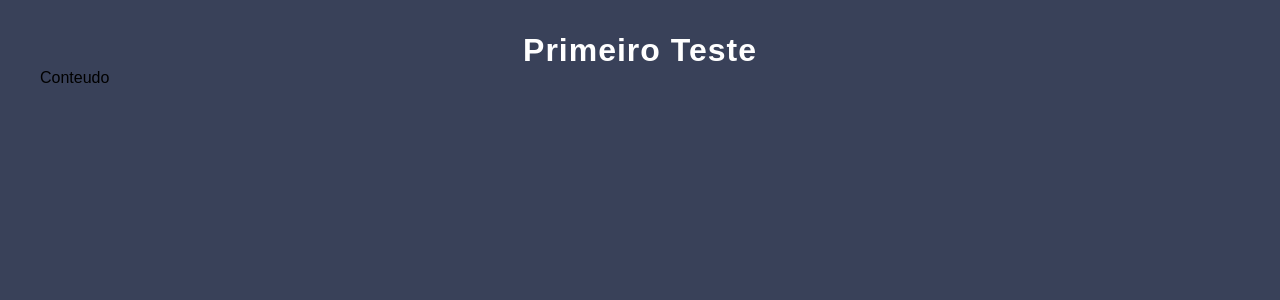
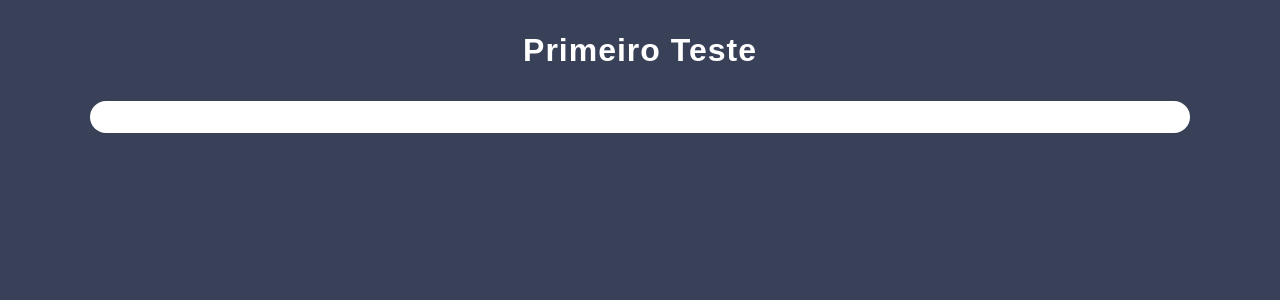
Before and after one commit to Henrique1204/Sistema-AGV-Mapa, a React (Create React App) app: page / in a window 1280 px wide. Shown: the top 300 px of the page. Built offline with nearby package versions, Linux system fonts and the light colour scheme; the HTML template or start-up script is replaced by a standard one.

Commit message:
Criar componente para card do mapa

```diff
--- a/src/App.js
+++ b/src/App.js
@@ -1,12 +1,13 @@
 import React from 'react';
 import './App.css';
 import SessaoConteudo from './Componentes/SessaoConteudo';
+import CardMapa from './Componentes/CardMapa';
 
 const App = () => {
   return (
     <>
       <SessaoConteudo titulo="Primeiro Teste">
-        Conteudo
+        <CardMapa />
       </SessaoConteudo>
     </>
   );
--- /dev/null
+++ b/src/Componentes/CardMapa/index.js
@@ -0,0 +1,21 @@
+import React from 'react';
+import PropTypes from 'prop-types';
+import estilos from './index.module.css';
+
+const CardMapa = ({ width }) => {
+    return (
+        <div className={estilos.CardMapa} style={{ width: `${width}px` }}>
+
+        </div>
+    );
+};
+
+CardMapa.propTypes = {
+    width: PropTypes.number
+};
+
+CardMapa.defaultProps = {
+    width: 1100
+};
+
+export default CardMapa;
--- /dev/null
+++ b/src/Componentes/CardMapa/index.module.css
@@ -0,0 +1,6 @@
+.CardMapa {
+    padding: 1rem;
+    margin: 2rem auto 0;
+    border-radius: 1rem;
+    background-color: #FFF;
+}
```
